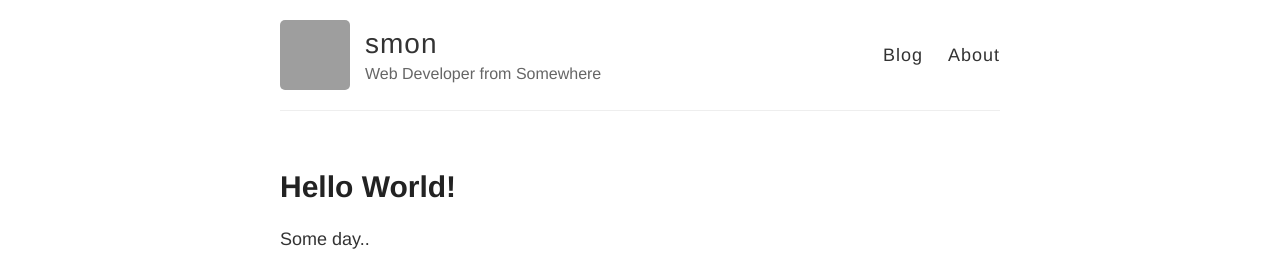
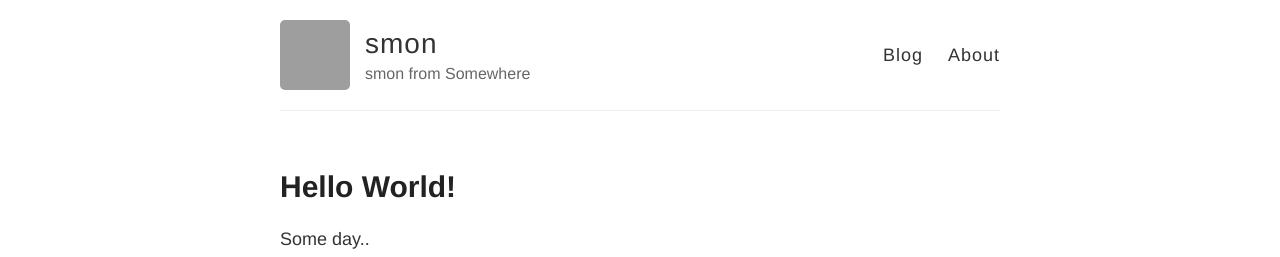
Before and after one commit to smon/smon.github.io, a Jekyll site: the page built from index.html, in a window 1280 px wide. Shown: the top 257 px of the page. Built offline with Jekyll 4.4.1, drawn with Linux system fonts in a browser that asks for light colours; grey boxes are pictures that could not be loaded.

Commit message:
some config

```diff
--- a/_config.yml
+++ b/_config.yml
@@ -6,7 +6,7 @@
 name: smon
 
 # Short bio or description (displayed in the header)
-description: Web Developer from Somewhere
+description: smon from Somewhere
 
 # URL of your avatar or profile pic (you could use your GitHub profile pic)
 avatar: https://avatars3.githubusercontent.com/u/1914388?s=460&v=4
@@ -41,7 +41,7 @@ google_analytics:
 
 # Your website URL (e.g. http://barryclark.github.io or http://www.barryclark.co)
 # Used for Sitemap.xml and your RSS feed
-url:
+url: https://smon.github.io
 
 # If you're hosting your site at a Project repository on GitHub pages
 # (http://yourusername.github.io/repository-name)
```
